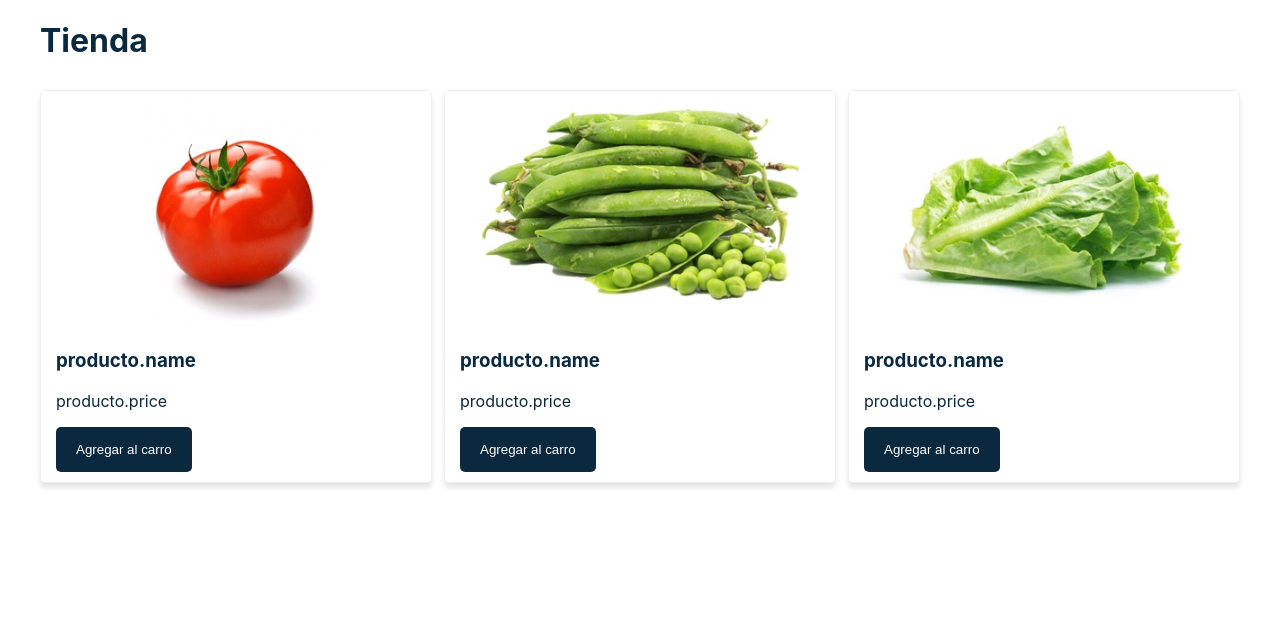
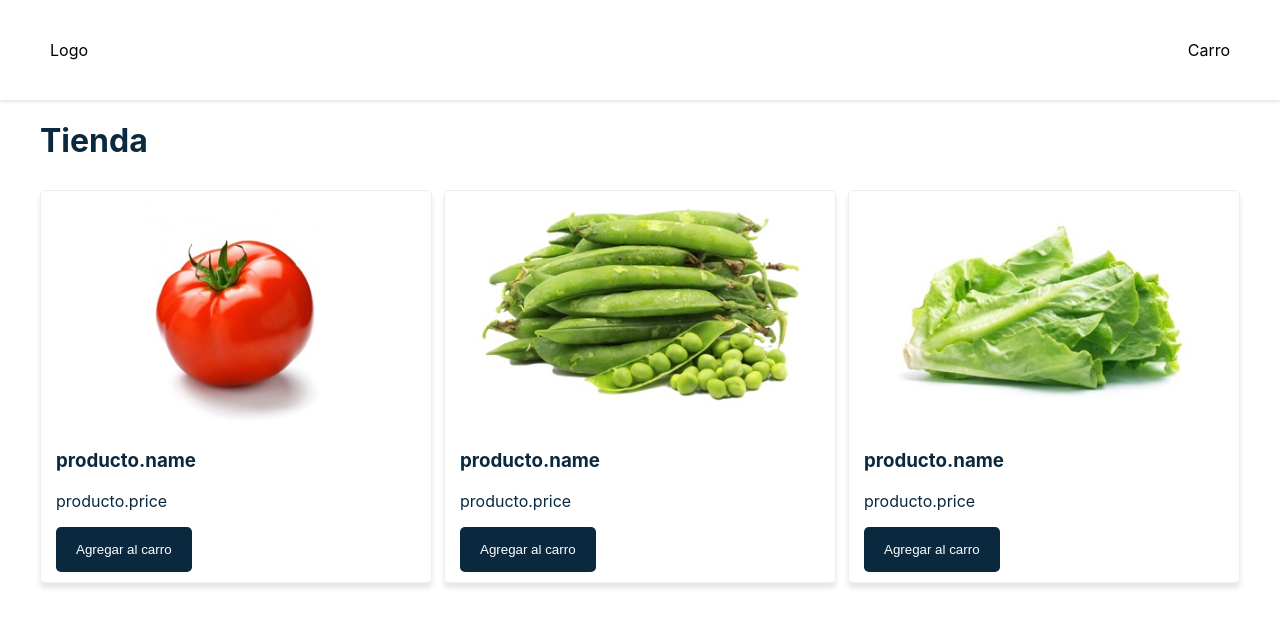
Before and after one commit to JoelTrinidad/carro-compras-react, a React (Create React App) app: page / in a window 1280 px wide. Shown: the top 626 px of the page. Built offline with nearby package versions, Linux system fonts and the light colour scheme.

Commit message:
feat: navbar component added

```diff
--- a/src/App.js
+++ b/src/App.js
@@ -2,6 +2,7 @@
 import Productos from "./components/Productos";
 import Layout from "./components/Layout";
 import Title from "./components/Title";
+import Navbar from "./components/Navbar";
 
 class App extends Component {
   state = {
@@ -14,6 +15,7 @@
   render() {
     return (
       <div>
+        <Navbar />
         <Layout>
           <Title />
           <Productos
--- /dev/null
+++ b/src/components/Navbar.js
@@ -0,0 +1,25 @@
+import { Component } from "react";
+
+const styles = {
+  navbar: {
+    display: "flex",
+    flexDirection: "row",
+    alignItems: "center",
+    height: "100px",
+    justifyContent: "space-between",
+    position: "relative",
+    padding: "0 50px",
+    boxShadow: "0 2px 3px rgba(0, 0, 0, 0.1",
+  },
+};
+
+export default class Navbar extends Component {
+  render() {
+    return (
+      <nav style={styles.navbar}>
+        <p>Logo</p>
+        <p>Carro</p>
+      </nav>
+    );
+  }
+}
```
